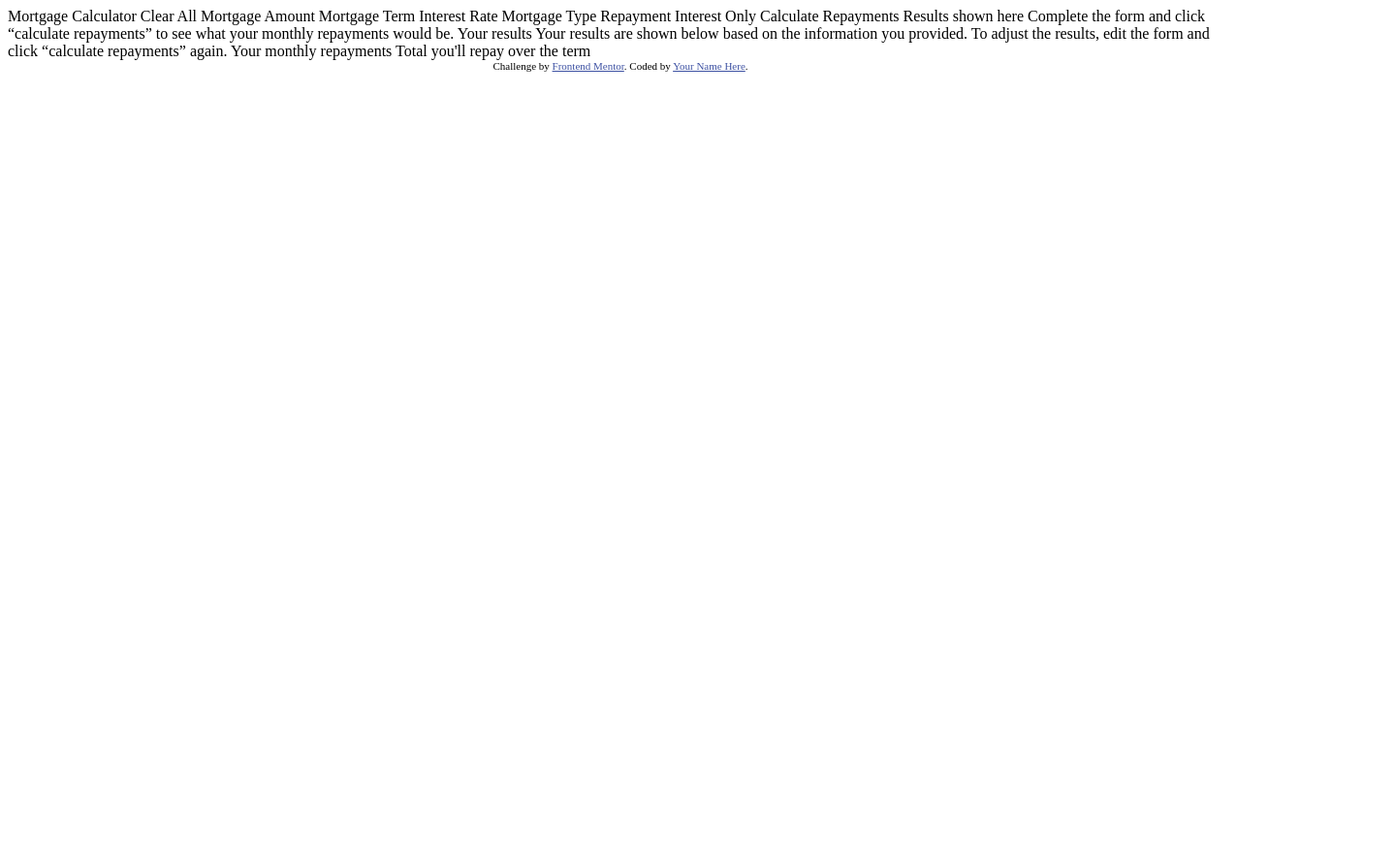
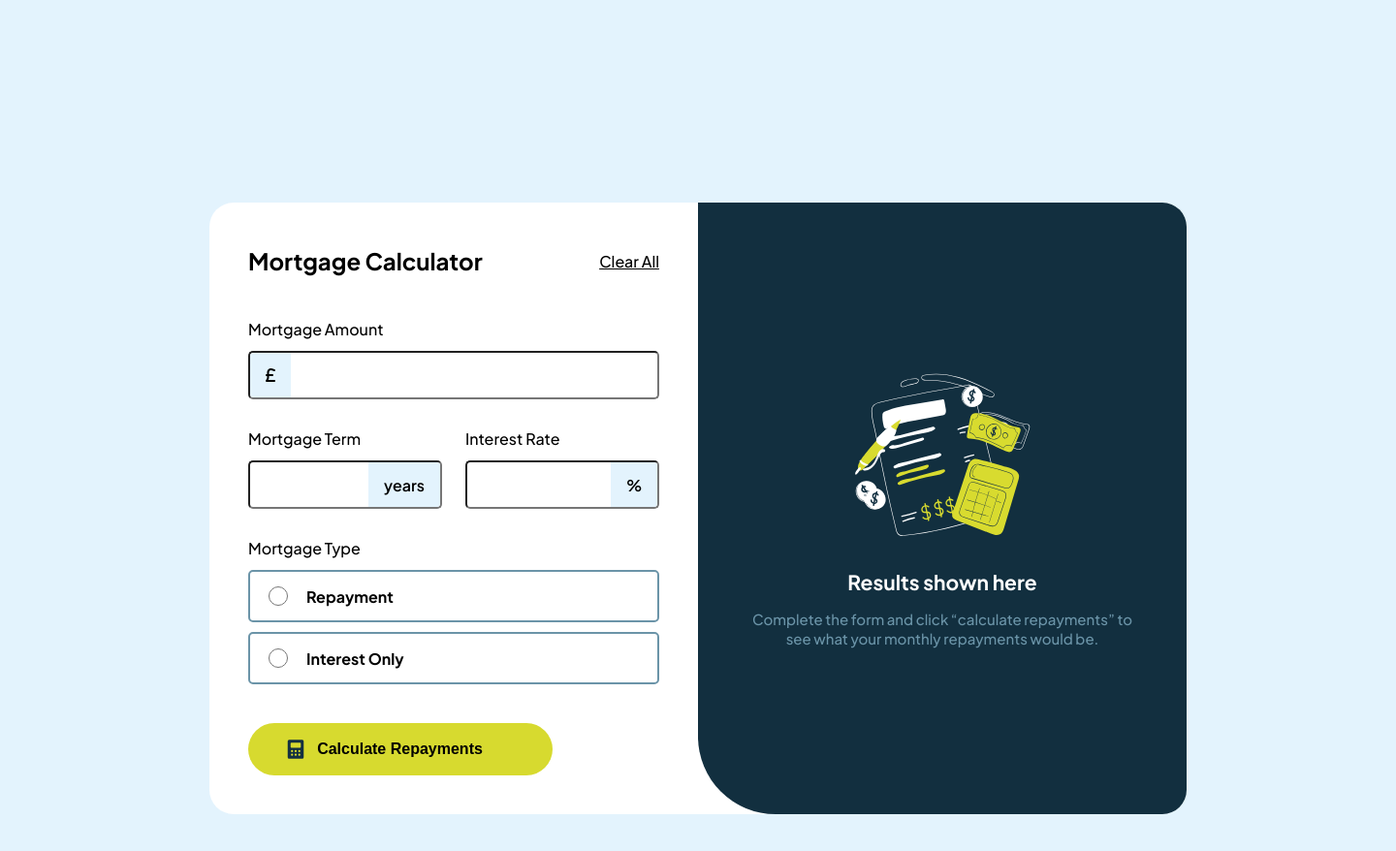
Before and after one commit to sewaobe/repaymentForm, a plain HTML site: page index.html in a window 1280 px wide. Shown: the whole page at 97% size, 1440 px wide, since content can reach past the window. Before the commit the page ends 800 px from the top, so only its background shows below. Drawn offline with Linux system fonts and the light colour scheme.

Commit message:
frontend

```diff
--- a/index.html
+++ b/index.html
@@ -1,61 +1,135 @@
 <!DOCTYPE html>
 <html lang="en">
     <head>
-  <meta charset="UTF-8">
-  <meta name="viewport" content="width=device-width, initial-scale=1.0"> <!-- displays site properly based on user's device -->
+        <meta charset="UTF-8" />
+        <meta name="viewport" content="width=device-width, initial-scale=1.0" />
+        <!-- displays site properly based on user's device -->
 
-  <link rel="icon" type="image/png" sizes="32x32" href="./assets/images/favicon-32x32.png">
-
+        <link
+            rel="icon"
+            type="image/png"
+            sizes="32x32"
+            href="./assets/images/favicon-32x32.png"
+        />
+        <link
+            rel="stylesheet"
+            href="https://cdnjs.cloudflare.com/ajax/libs/font-awesome/6.5.2/css/all.min.css"
+            integrity="sha512-SnH5WK+bZxgPHs44uWIX+LLJAJ9/2PkPKZ5QiAj6Ta86w+fsb2TkcmfRyVX3pBnMFcV7oQPJkl9QevSCWr3W6A=="
+            crossorigin="anonymous"
+            referrerpolicy="no-referrer"
+        />
         <title>Frontend Mentor | Mortgage repayment calculator</title>
 
-  <!-- Feel free to remove these styles or customise in your own stylesheet 👍 -->
-  <style>
-    .attribution { font-size: 11px; text-align: center; }
-    .attribution a { color: hsl(228, 45%, 44%); }
-  </style>
+        <link rel="stylesheet" href="style.css" />
     </head>
     <body>
+        <div class="container">
+            <div class="repaymentForm">
+                <form action="" method="POST">
+                    <div class="repaymentFormHeader">
+                        <h2>Mortgage Calculator</h2>
+                        <p>Clear All</p>
+                    </div>
 
-  Mortgage Calculator
-  Clear All
+                    <div class="repaymentFormContainer">
+                        <div class="repaymentFormGroupRow">
+                            <div class="repaymentFormGroup">
+                                <label for="mortgageAmount">
+                                    Mortgage Amount</label
+                                >
+                                <input type="text" id="mortgageAmount" />
+                                <span id="mortgageAmount"></span>
+                            </div>
+                        </div>
 
-  Mortgage Amount
+                        <div class="repaymentFormGroupRow">
+                            <div class="repaymentFormGroup">
+                                <label> Mortgage Term</label>
+                                <input
+                                    type="text"
+                                    name="mortgageTypeAmount"
+                                    id="mortgageTerm"
+                                />
+                                <span id="mortgageTerm"></span>
+                            </div>
 
-  Mortgage Term
-
-  Interest Rate
-
-  Mortgage Type
-  Repayment
+                            <div class="repaymentFormGroup">
+                                <label> Interest Rate</label>
+                                <input
+                                    type="text"
+                                    name="mortgageTypeAmount"
+                                    id="mortgageInterestRate"
+                                />
+                                <span id="mortgageInterestRate"></span>
+                            </div>
+                        </div>
+                        <div class="repaymentFormGroup">
+                            <label>Mortgage Type</label>
+                            <div class="repaymentFormMortgageType">
+                                <input
+                                    type="radio"
+                                    name="mortgageType"
+                                    id="mortgageTypeRepayment"
+                                    value="Repayment"
+                                />
+                                <label for="mortgageTypeRepayment"
+                                    >Repayment</label
+                                >
+                            </div>
+                            <div class="repaymentFormMortgageType">
+                                <input
+                                    type="radio"
+                                    name="mortgageType"
+                                    id="mortgageTypeInterest"
+                                    value="Interest Only"
+                                />
+                                <label for="mortgageTypeInterest">
                                     Interest Only
-
-  Calculate Repayments
+                                </label>
+                            </div>
+                        </div>
+                    </div>
+                    <div class="btnCalculator">
+                        <img
+                            src="./assets/images/icon-calculator.svg"
+                            alt="No icon"
+                            id="buttonIcon"
+                        />
+                        <button>Calculate Repayments</button>
+                    </div>
+                </form>
+            </div>
 
             <!-- Empty results start -->
+            <div class="repaymentResult">
+                <div class="repaymentResultContainer">
+                    <img
+                        src="./assets/images/illustration-empty.svg"
+                        alt="No image"
+                    />
+                    <h2>Results shown here</h2>
 
-  Results shown here
-
-  Complete the form and click “calculate repayments” to see what
-  your monthly repayments would be.
+                    <p class="repaymentResultContent">
+                        Complete the form and click “calculate repayments” to
+                        see what your monthly repayments would be.
+                    </p>
+                </div>
 
                 <!-- Empty results end -->
 
                 <!-- Completed results start -->
 
-  Your results
+                <!-- Your results
 
       Your results are shown below based on the information you provided.
       To adjust the results, edit the form and click “calculate repayments” again.
 
       Your monthly repayments
 
-  Total you'll repay over the term
+      Total you'll repay over the term -->
 
                 <!-- Completed results end -->
-
-  <div class="attribution">
-    Challenge by <a href="https://www.frontendmentor.io?ref=challenge">Frontend Mentor</a>.
-    Coded by <a href="#">Your Name Here</a>.
+            </div>
         </div>
     </body>
 </html>
--- /dev/null
+++ b/style.css
@@ -0,0 +1,214 @@
+@import url('https://fonts.googleapis.com/css2?family=Plus+Jakarta+Sans:ital,wght@0,200..800;1,200..800&display=swap');
+
+* {
+    padding: 0;
+    margin: 0;
+    box-sizing: border-box;
+}
+
+body {
+    width: 1440px;
+    background-color: hsl(202, 86%, 94%);
+
+    display: flex;
+    justify-content: center;
+    align-items: center;
+}
+
+.container {
+    font-family: 'Plus Jakarta Sans';
+    font-size: 16px;
+    font-weight: 500;
+    background-color: white;
+    border-radius: 25px;
+    display: flex;
+    margin: 209px 216px;
+}
+
+/* repaymentForm */
+.repaymentForm {
+    margin: 45px 40px 40px 40px;
+}
+
+/* 1. Header */
+.repaymentForm .repaymentFormHeader {
+    display: flex;
+    justify-content: space-between;
+    align-items: center;
+}
+.repaymentForm .repaymentFormHeader p {
+    text-decoration: underline;
+
+    &:hover {
+        cursor: pointer;
+    }
+}
+
+/* 2. Container */
+.repaymentForm .repaymentFormContainer {
+    margin: 45px 0 30px 0;
+}
+.repaymentForm .repaymentFormContainer .repaymentFormGroupRow {
+    margin-bottom: 30px;
+    display: flex;
+    justify-content: space-between;
+    align-self: center;
+}
+.repaymentForm .repaymentFormContainer .repaymentFormGroup {
+    width: 100%;
+    display: flex;
+    flex-direction: column;
+}
+.repaymentForm .repaymentFormContainer .repaymentFormGroup input[type='text'] {
+    height: 50px;
+    border-radius: 5px;
+
+    &:hover {
+        cursor: pointer;
+    }
+}
+.repaymentFormGroup label {
+    padding-bottom: 12px;
+}
+.repaymentFormMortgageType {
+    border: 2px solid hsl(200, 26%, 54%);
+    border-radius: 5px;
+    margin-bottom: 10px;
+    display: flex;
+    align-items: center;
+
+    &:hover {
+        cursor: pointer;
+        border: 2px solid hsl(61, 70%, 52%);
+    }
+}
+.repaymentFormMortgageType label {
+    padding-bottom: 0;
+    font-weight: 700;
+}
+.repaymentFormMortgageType input {
+    width: 20px;
+    height: 20px;
+    margin: 15px 19px;
+}
+
+/* CSS icon to Element input[type="text"]*/
+span[id='mortgageAmount'],
+span[id='mortgageTerm'],
+span[id='mortgageInterestRate'] {
+    position: relative;
+}
+span[id='mortgageAmount']::after,
+span[id='mortgageTerm']::after,
+span[id='mortgageInterestRate']::after {
+    height: 46px;
+    background-color: hsl(202, 86%, 94%);
+    font-weight: 600;
+    padding: 0 16px;
+    position: absolute;
+    display: flex;
+    justify-content: center;
+    align-items: center;
+}
+
+input[id='mortgageAmount'] {
+    padding-left: 45px;
+}
+span[id='mortgageAmount']::after {
+    font-family: 'FontAwesome';
+    content: '\f154';
+    border-radius: 4px 0 0 4px;
+    top: -48px;
+    left: 2px;
+}
+
+input[id='mortgageTerm'] {
+    padding-right: 75px;
+}
+span[id='mortgageTerm']::after {
+    content: 'years';
+    border-radius: 0px 4px 4px 0px;
+    top: -48px;
+    left: 124px;
+}
+
+input[id='mortgageInterestRate'] {
+    padding-right: 50px;
+}
+span[id='mortgageInterestRate']::after {
+    content: '%';
+    border-radius: 0px 4px 4px 0px;
+    top: -48px;
+    left: 150px;
+}
+
+/* CSS input[type="radio"] typeQuery*/
+input[name='mortgageTypeAmount'] {
+    width: 200px;
+}
+input[id='mortgageTerm'] {
+    margin-right: 24px;
+}
+
+/* Button */
+.btnCalculator {
+    width: 314px;
+    height: 54px;
+    background-color: hsl(61, 70%, 52%);
+    border-radius: 30px;
+    display: flex;
+    justify-content: center;
+    align-items: center;
+    &:hover {
+        background-color: hsl(61, 72%, 68%);
+        cursor: pointer;
+    }
+
+    * {
+        &:hover {
+            background-color: hsl(61, 72%, 68%);
+            cursor: pointer;
+        }
+    }
+}
+.btnCalculator button {
+    border: none;
+    background-color: transparent;
+    font-size: 16px;
+    font-weight: 700;
+}
+.btnCalculator #buttonIcon {
+    padding-right: 10px;
+    margin-left: -35px;
+}
+
+/* Mortgage Result */
+.repaymentResult {
+    display: flex;
+    justify-content: center;
+    align-items: center;
+    flex-direction: column;
+    background-color: hsl(202, 55%, 16%);
+    color: white;
+    border-radius: 0 25px 25px 80px;
+}
+
+.repaymentResultContainer {
+    display: flex;
+    justify-content: center;
+    align-items: center;
+    flex-direction: column;
+    margin: 0 43px;
+}
+
+.repaymentResultContainer h2 {
+    font-size: 21px;
+    padding: 15px 0;
+}
+
+.repaymentResultContainer .repaymentResultContent {
+    color: hsl(200, 26%, 54%);
+    font-size: 15px;
+    line-height: 20px;
+    text-align: center;
+}
```
Also changed, not shown: 1 other file. Lines whose indentation alone changed are shown as unchanged.
